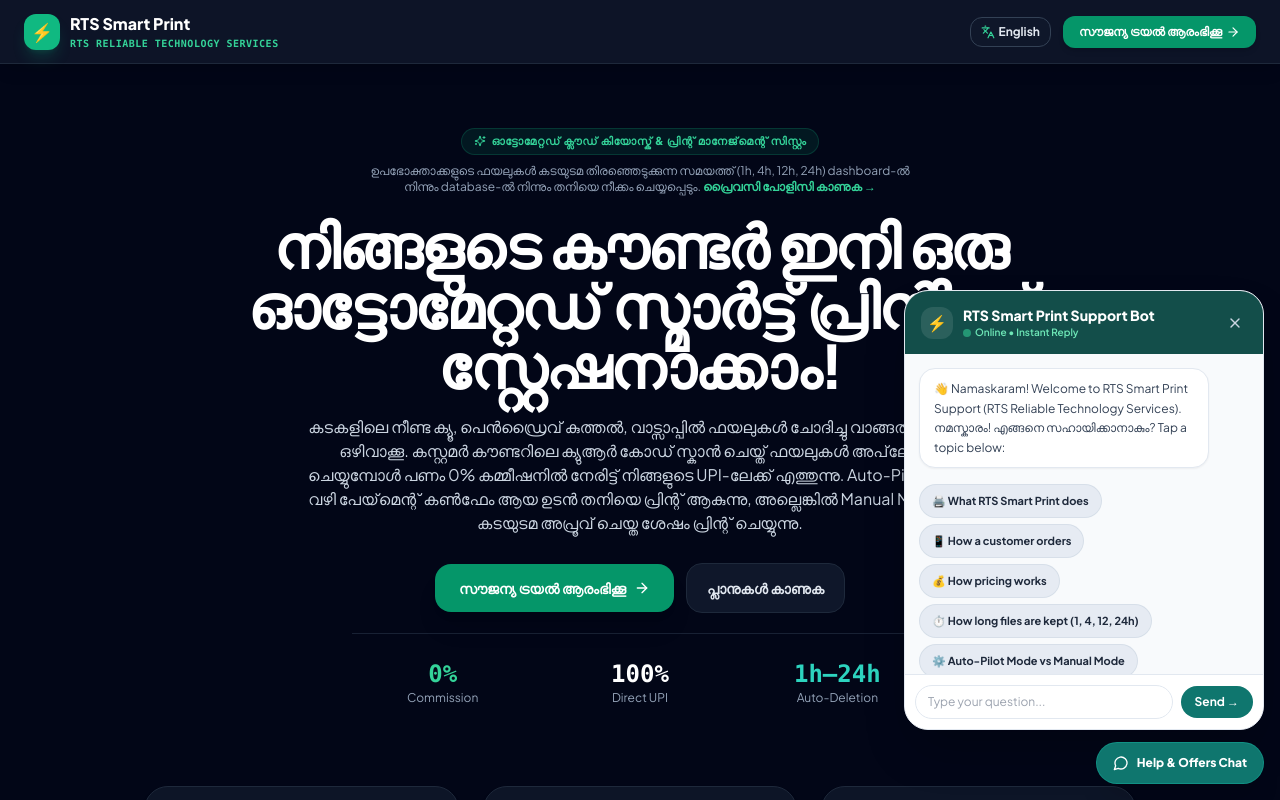
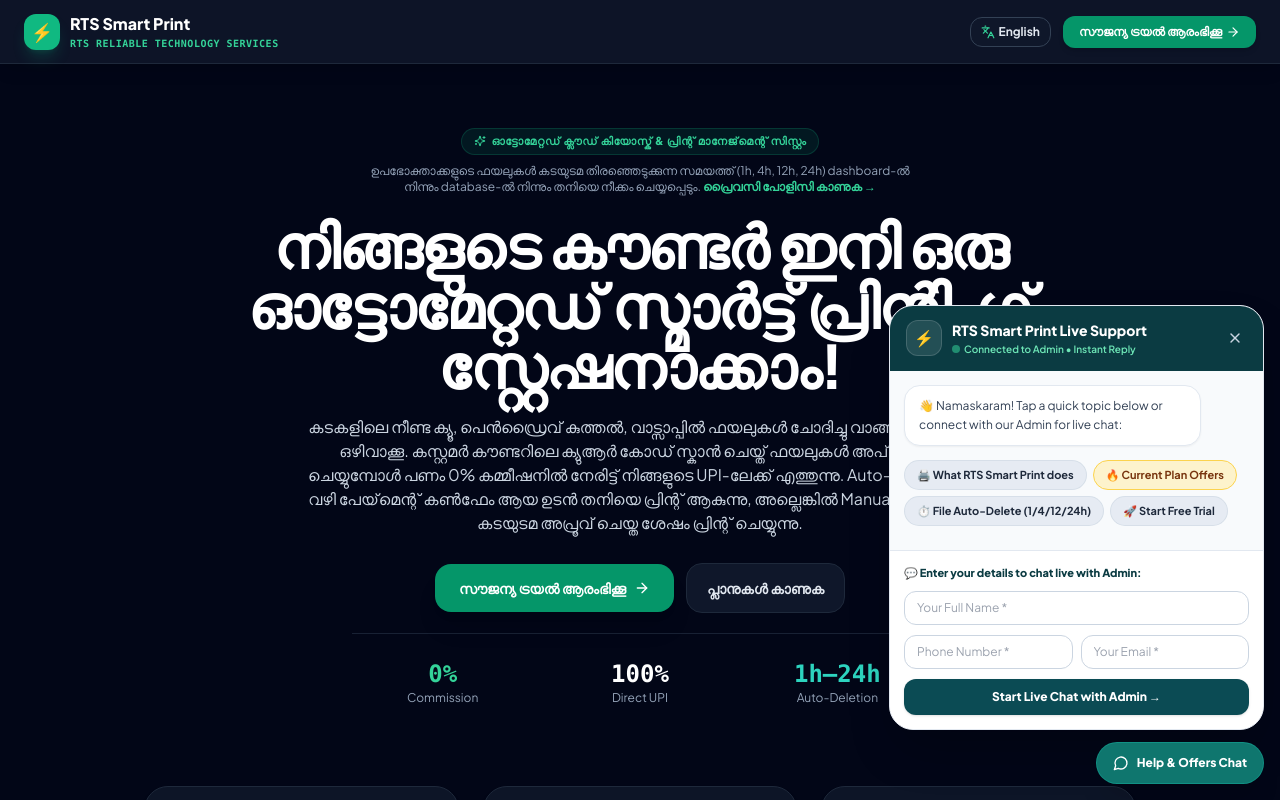
Before and after one commit to RTS-DIGITAL/rts-smart-print-live, a React (Vite) app: page / in a window 1280 px wide. Both pictures are taken after a click on the button "Help & Offers Chat". Shown: the top 800 px of the page. Built offline with nearby package versions, Linux system fonts and the light colour scheme; no server answers; the database is empty.

Commit message:
Update BusinessLandingPage.tsx

```diff
--- a/src/pages/BusinessLandingPage.tsx
+++ b/src/pages/BusinessLandingPage.tsx
@@ -1,4 +1,4 @@
-import React, { useState, useEffect } from 'react';
+import React, { useState, useEffect, useRef } from 'react';
 import {
   ShieldCheck,
   Zap,
@@ -48,9 +48,12 @@ type TrustModalType = 'privacy' | 'terms' | 'refund' | 'about' | 'contact' | nul
 
 interface ChatMessage {
   id: string;
-  sender: 'bot' | 'user';
+  sender: 'bot' | 'user' | 'admin';
   text: string;
+  time?: string;
 }
+
+const GOOGLE_SCRIPT_URL = "https://script.google.com/macros/s/AKfycbytAx6dxUypNjcrwCHWh537MguDjcvVYqdduYfe4k9_d3-x_HW8xPwc3vxt2NxTpNs/exec";
 
 const TEXTS = {
   en: {
@@ -158,15 +161,27 @@ export const BusinessLandingPage: React.FC = () => {
   const [loading, setLoading] = useState(false);
   const [activeModal, setActiveModal] = useState<TrustModalType>(null);
 
+  // Live Chat & Pre-Chat Customer Details State
   const [chatOpen, setChatOpen] = useState(false);
+  const [chatSessionId, setChatSessionId] = useState<string | null>(
+    () => localStorage.getItem('rts_live_chat_session_id')
+  );
+  const [chatUser, setChatUser] = useState({
+    name: localStorage.getItem('rts_live_chat_name') || '',
+    phone: localStorage.getItem('rts_live_chat_phone') || '',
+    email: localStorage.getItem('rts_live_chat_email') || ''
+  });
+  const [startingChat, setStartingChat] = useState(false);
   const [chatInput, setChatInput] = useState('');
+  const [sendingChatMsg, setSendingChatMsg] = useState(false);
   const [chatMessages, setChatMessages] = useState<ChatMessage[]>([
     {
       id: 'welcome',
       sender: 'bot',
-      text: '👋 Namaskaram! Welcome to RTS Smart Print Support (RTS Reliable Technology Services). നമസ്കാരം! എങ്ങനെ സഹായിക്കാനാകും? Tap a topic below:'
+      text: '👋 Namaskaram! Tap a quick topic below or connect with our Admin for live chat:'
     }
   ]);
+  const chatEndRef = useRef<HTMLDivElement>(null);
 
   const [formData, setFormData] = useState({
     businessName: '',
@@ -237,6 +252,53 @@ export const BusinessLandingPage: React.FC = () => {
     };
   }, []);
 
+  // Sync Live Chat Session with Super Admin Replies in Real-Time
+  useEffect(() => {
+    if (!chatSessionId) return;
+
+    async function fetchExistingChat() {
+      const { data, error } = await supabase
+        .from('support_chats')
+        .select('*')
+        .eq('id', chatSessionId)
+        .maybeSingle();
+
+      if (error || !data) {
+        localStorage.removeItem('rts_live_chat_session_id');
+        setChatSessionId(null);
+        return;
+      }
+
+      if (Array.isArray(data.messages) && data.messages.length > 0) {
+        setChatMessages(data.messages);
+      }
+    }
+
+    fetchExistingChat();
+
+    const chatChannel = supabase
+      .channel(`live-chat-${chatSessionId}`)
+      .on(
+        'postgres_changes',
+        { event: 'UPDATE', schema: 'public', table: 'support_chats', filter: `id=eq.${chatSessionId}` },
+        (payload) => {
+          const updatedMsgs = (payload.new as any)?.messages;
+          if (Array.isArray(updatedMsgs)) {
+            setChatMessages(updatedMsgs);
+          }
+        }
+      )
+      .subscribe();
+
+    return () => {
+      supabase.removeChannel(chatChannel);
+    };
+  }, [chatSessionId]);
+
+  useEffect(() => {
+    chatEndRef.current?.scrollIntoView({ behavior: 'smooth' });
+  }, [chatMessages, chatOpen]);
+
   // Extract Custom Form Dropdown Prices set in Super Admin
   const planWithCustomForm = allPlansForForm.find(
     (p) => p.form_monthly_price || p.form_yearly_price || p.form_trial_days
@@ -254,40 +316,22 @@ export const BusinessLandingPage: React.FC = () => {
       answerMl: 'RTS Reliable Technology Services (Kerala, India) പുറത്തിറക്കുന്ന ഓട്ടോമേറ്റഡ് ക്യുആർ പ്രിന്റിംഗ് കിയോസ്ക് സിസ്റ്റമാണ് RTS Smart Print. ഉപഭോക്താക്കൾക്ക് QR സ്കാൻ ചെയ്ത് ഫയലുകൾ അപ്‌ലോഡ് ചെയ്ത് 0% കമ്മീഷനിൽ നേരിട്ട് UPI വഴി പണമടച്ച് പ്രിന്റ് എടുക്കാം.'
     },
     {
-      id: 'how_order',
-      label: '📱 How a customer orders',
-      answerEn: '5 Simple Steps: 1. Scan Counter QR Code -> 2. Upload PDF/Image & choose copies/color -> 3. Pay via Direct UPI or Cash -> 4. Live Order appears on Shop PC -> 5. Prints via Auto-Pilot Mode (automatic after payment) or Manual Mode (after shop approval).',
-      answerMl: '5 ഘട്ടങ്ങൾ: 1. കടയിലെ QR സ്കാൻ ചെയ്യുന്നു -> 2. ഫയൽ അപ്‌ലോഡ് ചെയ്യുന്നു -> 3. UPI/Cash പേയ്‌മെന്റ് നൽകുന്നു -> 4. ഓർഡർ കമ്പ്യൂട്ടറിലെ Live Print Queue-ൽ എത്തുന്നു -> 5. Auto-Pilot Mode അഥവാ Manual Mode വഴി പ്രിന്റ് ചെയ്യുന്നു.'
-    },
-    {
       id: 'pricing',
-      label: '💰 How pricing works',
+      label: '🔥 Current Plan Offers',
       answerEn: `Our plans start at ₹${dbPlans[0]?.offer_price || customMonthly}/${dbPlans[0]?.billing_period || 'month'} and include a ${customTrialDays}-Day Free Trial. There is 0% platform commission on your customer payments.`,
       answerMl: `പ്ലാനുകൾ ₹${dbPlans[0]?.offer_price || customMonthly} മുതൽ ആരംഭിക്കുന്നു (${customTrialDays} ദിവസത്തെ സൗജന്യ ട്രയൽ ലഭ്യമാണ്). കസ്റ്റമർ പേയ്‌മെന്റുകൾക്ക് 0% കമ്മീഷനാണ്.`
     },
     {
       id: 'file_deletion',
-      label: '⏱️ How long files are kept (1, 4, 12, 24h)',
+      label: '⏱️ File Auto-Delete (1/4/12/24h)',
       answerEn: 'Customer privacy first: Uploaded files are automatically removed from the dashboard and database based on the schedule set by the shop (1 hour, 4 hours, 12 hours, or 24 hours).',
       answerMl: 'Customer privacy first: കടയുടമ തിരഞ്ഞെടുക്കുന്ന സമയക്രമം അനുസരിച്ച് (1 മണിക്കൂർ, 4 മണിക്കൂർ, 12 മണിക്കൂർ, അല്ലെങ്കിൽ 24 മണിക്കൂർ) ഫയലുകൾ dashboard-ൽ നിന്നും database-ൽ നിന്നും തനിയെ നീക്കം ചെയ്യപ്പെടും.'
     },
     {
-      id: 'print_modes',
-      label: '⚙️ Auto-Pilot Mode vs Manual Mode',
-      answerEn: 'Auto-Pilot Mode prints automatically after payment is confirmed. Manual Mode holds the job in the Live Print Queue and prints only after the shop approves each order.',
-      answerMl: 'Auto-Pilot Mode-ൽ പേയ്‌മെന്റ് കൺഫേം ആയ ഉടൻ പ്രിന്റ് ആകുന്നു. Manual Mode-ൽ കടയുടമ ഓർഡർ പരിശോധിച്ച് അപ്രൂവ് ചെയ്ത ശേഷം മാത്രം പ്രിന്റ് ആകുന്നു.'
-    },
-    {
       id: 'start_trial',
-      label: '🚀 How to start a trial or sign up',
+      label: '🚀 Start Free Trial',
       answerEn: 'Click "Activate Free Trial" on this page and fill in your Shop Name, WhatsApp number, Email, and Printer Model to register your station.',
       answerMl: 'ഈ പേജിലെ "സൗജന്യ ട്രയൽ ആരംഭിക്കൂ" എന്ന ബട്ടൺ ക്ലിക്ക് ചെയ്ത് നിങ്ങളുടെ കടയുടെ പേര്, ഫോൺ നമ്പർ, ഇമെയിൽ എന്നിവ പൂരിപ്പിച്ച് സൈൻ അപ്പ് ചെയ്യാം.'
-    },
-    {
-      id: 'contact_support',
-      label: '✉️ How to contact RTS Support',
-      answerEn: 'You can reach RTS Reliable Technology Services Support directly at info@rtsdigitalseva.online or click the "Contact RTS Support" button on this page.',
-      answerMl: 'സഹായത്തിനായി info@rtsdigitalseva.online എന്ന ഇമെയിലിലോ പേജിലെ "Contact RTS Support" ബട്ടൺ വഴിയോ ബന്ധപ്പെടാവുന്നതാണ്.'
     }
   ];
 
@@ -309,7 +353,7 @@ export const BusinessLandingPage: React.FC = () => {
         }
       ]);
 
-      await fetch('https://script.google.com/macros/s/AKfycbytAx6dxUypNjcrwCHWh537MguDjcvVYqdduYfe4k9_d3-x_HW8xPwc3vxt2NxTpNs/exec', {
+      await fetch(GOOGLE_SCRIPT_URL, {
         method: 'POST',
         mode: 'no-cors',
         headers: { 'Content-Type': 'application/json' },
@@ -345,43 +389,134 @@ export const BusinessLandingPage: React.FC = () => {
     document.getElementById('rts-support-section')?.scrollIntoView({ behavior: 'smooth' });
   };
 
-  const handleSelectChatTopic = (option: typeof CHAT_FAQ_OPTIONS[0]) => {
-    setChatMessages((prev) => [
-      ...prev,
-      { id: `u-${Date.now()}`, sender: 'user', text: option.label },
-      { id: `b-${Date.now() + 1}`, sender: 'bot', text: lang === 'en' ? option.answerEn : option.answerMl }
-    ]);
+  const handleSelectChatTopic = async (option: typeof CHAT_FAQ_OPTIONS[0]) => {
+    const uMsg: ChatMessage = { id: `u-${Date.now()}`, sender: 'user', text: option.label };
+    const bMsg: ChatMessage = {
+      id: `b-${Date.now() + 1}`,
+      sender: 'bot',
+      text: lang === 'en' ? option.answerEn : option.answerMl
+    };
+    const updated = [...chatMessages, uMsg, bMsg];
+    setChatMessages(updated);
+
+    if (chatSessionId) {
+      await supabase
+        .from('support_chats')
+        .update({ messages: updated, updated_at: new Date().toISOString() })
+        .eq('id', chatSessionId);
+    }
   };
 
-  const handleSendCustomChat = (e: React.FormEvent) => {
+  // Step 1 in Chat: Customer submits Name, Phone, Email to unlock live message box & notify Admin
+  const handleStartLiveChat = async (e: React.FormEvent) => {
+    e.preventDefault();
+    if (!chatUser.name.trim() || !chatUser.phone.trim() || !chatUser.email.trim()) return;
+
+    setStartingChat(true);
+    try {
+      const initialMsgs: ChatMessage[] = [
+        ...chatMessages,
+        {
+          id: `sys-${Date.now()}`,
+          sender: 'bot',
+          text: lang === 'en'
+            ? `✅ Hi ${chatUser.name}! You are now connected to RTS Admin. Type your question below and our Admin will reply here directly.`
+            : `✅ നമസ്കാരം ${chatUser.name}! നിങ്ങൾ ഇപ്പോൾ അഡ്മിനുമായി കണക്റ്റ് ചെയ്തിരിക്കുന്നു. നിങ്ങളുടെ ചോദ്യം താഴെ ടൈപ്പ് ചെയ്യുക, അഡ്മിൻ ഇവിടെ നേരിട്ട് മറുപടി നൽകും.`,
+          time: new Date().toLocaleTimeString([], { hour: '2-digit', minute: '2-digit' })
+        }
+      ];
+
+      const { data: newChat, error } = await supabase
+        .from('support_chats')
+        .insert([
+          {
+            customer_name: chatUser.name.trim(),
+            customer_phone: chatUser.phone.trim(),
+            customer_email: chatUser.email.trim(),
+            messages: initialMsgs,
+            status: 'active',
+            unread_admin: true
+          }
+        ])
+        .select()
+        .single();
+
+      if (error) throw error;
+
+      localStorage.setItem('rts_live_chat_session_id', newChat.id);
+      localStorage.setItem('rts_live_chat_name', chatUser.name.trim());
+      localStorage.setItem('rts_live_chat_phone', chatUser.phone.trim());
+      localStorage.setItem('rts_live_chat_email', chatUser.email.trim());
+
+      setChatSessionId(newChat.id);
+      setChatMessages(initialMsgs);
+
+      // Send immediate email notification to Admin that customer joined chat
+      fetch(GOOGLE_SCRIPT_URL, {
+        method: 'POST',
+        mode: 'no-cors',
+        headers: { 'Content-Type': 'application/json' },
+        body: JSON.stringify({
+          action: 'live_chat_alert',
+          customerName: chatUser.name.trim(),
+          customerPhone: chatUser.phone.trim(),
+          customerEmail: chatUser.email.trim(),
+          message: 'Customer submitted details in chat box and is ready for live chat!'
+        })
+      });
+    } catch (err: any) {
+      alert('Failed to connect live chat: ' + (err.message || 'Please check connection'));
+    } finally {
+      setStartingChat(false);
+    }
+  };
+
+  // Step 2 in Chat: Customer types direct message -> Goes straight to Super Admin Live Chat & Admin Email
+  const handleSendCustomChat = async (e: React.FormEvent) => {
     e.preventDefault();
     const trimmed = chatInput.trim();
-    if (!trimmed) return;
+    if (!trimmed || !chatSessionId) return;
 
-    const lower = trimmed.toLowerCase();
-    let matchedOption = null;
-    if (lower.includes('price') || lower.includes('cost') || lower.includes('plan') || lower.includes('offer')) {
-      matchedOption = CHAT_FAQ_OPTIONS.find(o => o.id === 'pricing');
-    } else if (lower.includes('delete') || lower.includes('privacy') || lower.includes('hour')) {
-      matchedOption = CHAT_FAQ_OPTIONS.find(o => o.id === 'file_deletion');
-    } else if (lower.includes('trial') || lower.includes('sign up') || lower.includes('register')) {
-      matchedOption = CHAT_FAQ_OPTIONS.find(o => o.id === 'start_trial');
-    } else if (lower.includes('order') || lower.includes('scan')) {
-      matchedOption = CHAT_FAQ_OPTIONS.find(o => o.id === 'how_order');
-    } else if (lower.includes('contact') || lower.includes('email') || lower.includes('support')) {
-      matchedOption = CHAT_FAQ_OPTIONS.find(o => o.id === 'contact_support');
+    setSendingChatMsg(true);
+    const userMsg: ChatMessage = {
+      id: `u-${Date.now()}`,
+      sender: 'user',
+      text: trimmed,
+      time: new Date().toLocaleTimeString([], { hour: '2-digit', minute: '2-digit' })
+    };
+
+    const updatedMessages = [...chatMessages, userMsg];
+    setChatMessages(updatedMessages);
+    setChatInput('');
+
+    try {
+      await supabase
+        .from('support_chats')
+        .update({
+          messages: updatedMessages,
+          unread_admin: true,
+          updated_at: new Date().toISOString()
+        })
+        .eq('id', chatSessionId);
+
+      // Send immediate email notification to Admin with the customer's exact message
+      fetch(GOOGLE_SCRIPT_URL, {
+        method: 'POST',
+        mode: 'no-cors',
+        headers: { 'Content-Type': 'application/json' },
+        body: JSON.stringify({
+          action: 'live_chat_alert',
+          customerName: chatUser.name,
+          customerPhone: chatUser.phone,
+          customerEmail: chatUser.email,
+          message: trimmed
+        })
+      });
+    } catch (err) {
+      console.error('Failed to send live chat message:', err);
+    } finally {
+      setSendingChatMsg(false);
     }
-
-    const fallbackText = lang === 'en'
-      ? "Thank you for your question. RTS Support will reply personally. Please click 'Contact RTS Support' or email info@rtsdigitalseva.online."
-      : "നിങ്ങളുടെ ചോദ്യത്തിന് നന്ദി. RTS Support ടീം മറുപടി നൽകുന്നതാണ്. കൂടുതൽ സഹായത്തിനായി info@rtsdigitalseva.online-ൽ ബന്ധപ്പെടുക.";
-
-    setChatMessages((prev) => [
-      ...prev,
-      { id: `u-${Date.now()}`, sender: 'user', text: trimmed },
-      { id: `b-${Date.now() + 1}`, sender: 'bot', text: matchedOption ? (lang === 'en' ? matchedOption.answerEn : matchedOption.answerMl) : fallbackText }
-    ]);
-    setChatInput('');
   };
 
   return (
@@ -1218,63 +1353,149 @@ export const BusinessLandingPage: React.FC = () => {
         </div>
       )}
 
-      {/* Floating Chat Bot Widget */}
+      {/* ========================================================================= */}
+      {/* FLOATING LIVE SUPPORT CHAT WIDGET (With Pre-Chat Form & Admin Live Chat)  */}
+      {/* ========================================================================= */}
       <div className="fixed bottom-4 right-4 z-50 flex flex-col items-end">
         {chatOpen && (
-          <div className="w-[340px] sm:w-[360px] max-w-[calc(100vw-24px)] bg-white text-slate-800 rounded-3xl shadow-2xl border border-slate-200 overflow-hidden mb-3 flex flex-col">
-            <div className="bg-teal-900 text-white px-4 py-3.5 flex items-center justify-between">
+          <div className="w-[350px] sm:w-[375px] max-w-[calc(100vw-24px)] bg-white text-slate-800 rounded-3xl shadow-2xl border border-slate-200 overflow-hidden mb-3 flex flex-col">
+            {/* Header */}
+            <div className="bg-[#0b3b42] text-white px-4 py-3.5 flex items-center justify-between">
               <div className="flex items-center gap-2.5">
-                <div className="w-8 h-8 rounded-xl bg-white/10 flex items-center justify-center font-black text-emerald-300">⚡</div>
+                <div className="w-9 h-9 rounded-xl bg-white/10 border border-white/15 flex items-center justify-center font-black text-emerald-300 text-base">
+                  ⚡
+                </div>
                 <div>
-                  <h4 className="font-extrabold text-xs sm:text-sm text-white">RTS Smart Print Support Bot</h4>
-                  <span className="text-[10px] text-emerald-300 font-semibold flex items-center gap-1">
+                  <h4 className="font-extrabold text-xs sm:text-sm text-white leading-tight">
+                    RTS Smart Print Live Support
+                  </h4>
+                  <span className="text-[10px] text-emerald-300 font-semibold flex items-center gap-1 mt-0.5">
                     <span className="w-2 h-2 rounded-full bg-emerald-400 animate-pulse"></span>
-                    Online • Instant Reply
+                    Connected to Admin • Instant Reply
                   </span>
                 </div>
               </div>
-              <button type="button" onClick={() => setChatOpen(false)} className="p-1 text-slate-300 hover:text-white">
+              <button
+                type="button"
+                onClick={() => setChatOpen(false)}
+                className="p-1 text-slate-300 hover:text-white"
+              >
                 <X className="w-4 h-4" />
               </button>
             </div>
 
-            <div className="p-3.5 max-h-80 overflow-y-auto space-y-3 bg-slate-50 text-xs">
+            {/* Messages & Quick FAQ Pills Area */}
+            <div className="p-3.5 max-h-64 overflow-y-auto space-y-2.5 bg-slate-50 text-xs">
               {chatMessages.map((msg) => (
-                <div key={msg.id} className={`flex ${msg.sender === 'user' ? 'justify-end' : 'justify-start'}`}>
-                  <div className={`rounded-2xl px-3.5 py-2.5 max-w-[88%] leading-relaxed ${
-                    msg.sender === 'user' ? 'bg-teal-800 text-white font-semibold' : 'bg-white border border-slate-200 text-slate-700 shadow-sm'
-                  }`}>
-                    {msg.text}
+                <div
+                  key={msg.id}
+                  className={`flex ${msg.sender === 'user' ? 'justify-end' : 'justify-start'}`}
+                >
+                  <div
+                    className={`rounded-2xl px-3.5 py-2.5 max-w-[86%] leading-relaxed ${
+                      msg.sender === 'user'
+                        ? 'bg-[#0b5c58] text-white font-semibold'
+                        : msg.sender === 'admin'
+                        ? 'bg-emerald-50 border-2 border-emerald-400 text-slate-900 font-semibold shadow-sm'
+                        : 'bg-white border border-slate-200 text-slate-700 shadow-sm'
+                    }`}
+                  >
+                    {msg.sender === 'admin' && (
+                      <span className="text-[9px] font-black uppercase text-emerald-700 block mb-0.5">
+                        👨‍💻 RTS Admin Reply
+                      </span>
+                    )}
+                    <p className="whitespace-pre-line">{msg.text}</p>
                   </div>
                 </div>
               ))}
 
-              <div className="pt-1 flex flex-col gap-1.5">
+              <div className="pt-1 flex flex-wrap gap-1.5">
                 {CHAT_FAQ_OPTIONS.map((opt) => (
                   <button
                     key={opt.id}
                     type="button"
                     onClick={() => handleSelectChatTopic(opt)}
-                    className="text-left px-3 py-2 rounded-full bg-slate-200/80 hover:bg-emerald-100 text-slate-800 font-bold text-[11px] transition border border-slate-300/60 w-fit"
+                    className={`px-3 py-1.5 rounded-full font-bold text-[11px] transition border ${
+                      opt.id === 'pricing'
+                        ? 'bg-amber-100/90 hover:bg-amber-200 text-amber-900 border-amber-300'
+                        : 'bg-slate-200/80 hover:bg-emerald-100 text-slate-800 border-slate-300/60'
+                    }`}
                   >
                     {opt.label}
                   </button>
                 ))}
               </div>
+              <div ref={chatEndRef} />
             </div>
 
-            <form onSubmit={handleSendCustomChat} className="p-2.5 bg-white border-t border-slate-200 flex items-center gap-2">
+            {/* Pre-Chat Details Form (Name, Phone, Email) OR Unlocked Live Message Box */}
+            {!chatSessionId ? (
+              <form
+                onSubmit={handleStartLiveChat}
+                className="p-3.5 bg-white border-t border-slate-200 space-y-2.5"
+              >
+                <p className="text-[11px] font-extrabold text-[#0b3b42] flex items-center gap-1.5">
+                  <span>💬 Enter your details to chat live with Admin:</span>
+                </p>
+
                 <input
                   type="text"
-                placeholder="Type your question..."
+                  required
+                  placeholder="Your Full Name *"
+                  value={chatUser.name}
+                  onChange={(e) => setChatUser({ ...chatUser, name: e.target.value })}
+                  className="w-full px-3 py-2 text-xs border border-slate-300 rounded-xl outline-none focus:border-teal-700 text-slate-800"
+                />
+
+                <div className="grid grid-cols-2 gap-2">
+                  <input
+                    type="tel"
+                    required
+                    placeholder="Phone Number *"
+                    value={chatUser.phone}
+                    onChange={(e) => setChatUser({ ...chatUser, phone: e.target.value })}
+                    className="w-full px-3 py-2 text-xs border border-slate-300 rounded-xl outline-none focus:border-teal-700 text-slate-800"
+                  />
+                  <input
+                    type="email"
+                    required
+                    placeholder="Your Email *"
+                    value={chatUser.email}
+                    onChange={(e) => setChatUser({ ...chatUser, email: e.target.value })}
+                    className="w-full px-3 py-2 text-xs border border-slate-300 rounded-xl outline-none focus:border-teal-700 text-slate-800"
+                  />
+                </div>
+
+                <button
+                  type="submit"
+                  disabled={startingChat}
+                  className="w-full py-2.5 bg-[#0b4b54] hover:bg-[#093b42] text-white font-extrabold text-xs rounded-xl transition shadow flex items-center justify-center gap-1.5"
+                >
+                  <span>{startingChat ? 'Connecting to Admin...' : 'Start Live Chat with Admin →'}</span>
+                </button>
+              </form>
+            ) : (
+              <form
+                onSubmit={handleSendCustomChat}
+                className="p-2.5 bg-white border-t border-slate-200 flex items-center gap-2"
+              >
+                <input
+                  type="text"
+                  placeholder="Type your message to Admin (e.g. is this offer available)..."
                   value={chatInput}
                   onChange={(e) => setChatInput(e.target.value)}
-                className="flex-1 px-3 py-2 text-xs border border-slate-200 rounded-full outline-none focus:border-teal-600 text-slate-800"
+                  className="flex-1 px-3.5 py-2 text-xs border border-slate-300 rounded-full outline-none focus:border-teal-700 text-slate-800"
                 />
-              <button type="submit" className="px-3.5 py-2 bg-teal-700 hover:bg-teal-600 text-white font-bold text-xs rounded-full">
-                Send →
+                <button
+                  type="submit"
+                  disabled={sendingChatMsg}
+                  className="px-4 py-2 bg-[#0b5c58] hover:bg-teal-700 text-white font-bold text-xs rounded-full transition flex items-center gap-1 shrink-0"
+                >
+                  <span>Send →</span>
                 </button>
               </form>
+            )}
           </div>
         )}
 
```
Lines whose indentation alone changed are shown as unchanged.
